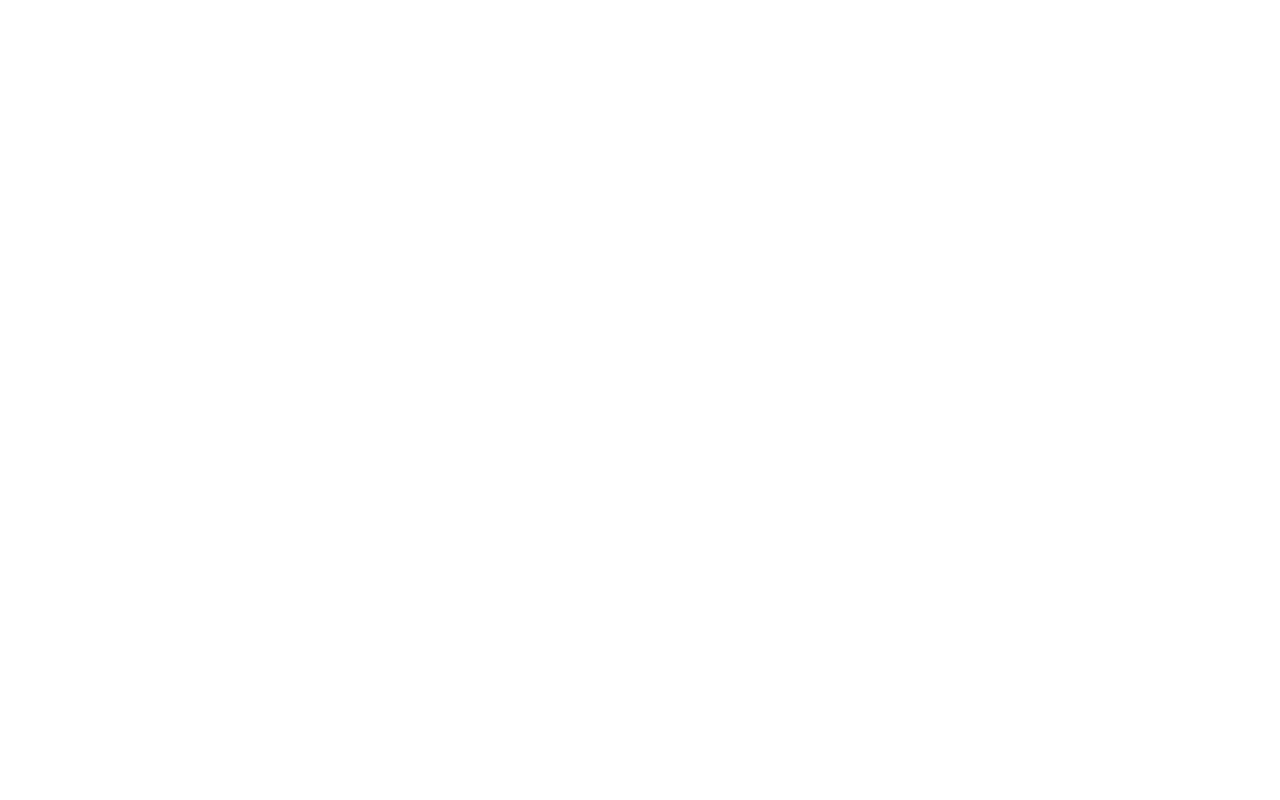
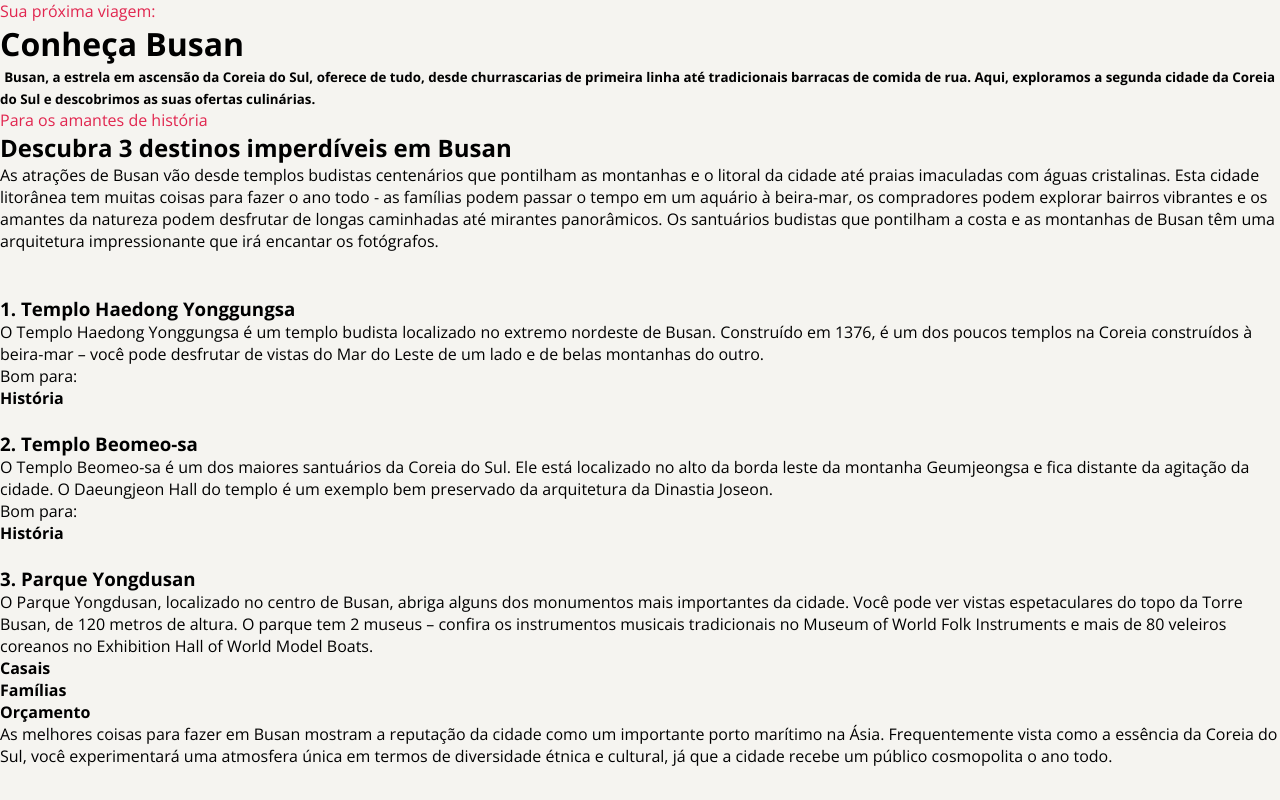
Before and after one commit to mjtavrs/local-turistico-trilha, a plain HTML site: page index.html in a window 1280 px wide. Drawn offline with nearby package versions, Linux system fonts and the light colour scheme.

Commit message:
feat: Incluir texto no index.html e estilizações iniciais no style.css

```diff
--- a/index.html
+++ b/index.html
@@ -11,37 +11,55 @@
     <link rel="stylesheet" href="style.css">
 </head>
 <body>
+    <div id="container">
         <header>
             <div>
-            <p></p>
-            <h1></h1>
+                <p class="headline">
+                    Sua próxima viagem:
+                </p>
+                <h1>
+                    Conheça Busan
+                </h1>
             </div>
             <div>
                 <img src="" alt="">
-            <small></small>
+                <small>
+                    Busan, a estrela em ascensão da Coreia do Sul, oferece de tudo, desde churrascarias de primeira linha até tradicionais barracas de comida de rua. Aqui, exploramos a segunda cidade da Coreia do Sul e descobrimos as suas ofertas culinárias.
+                </small>
             </div>
         </header>
         <main>
             <section>
                 <div>
-                <p>
-
+                    <p class="headline">
+                        Para os amantes de história
                     </p>
                     <h2>
-
+                        Descubra 3 destinos imperdíveis em Busan
                     </h2>
                 </div>
-            <p></p>
+                <p>
+                    As atrações de Busan vão desde templos budistas centenários que pontilham as montanhas e o litoral da cidade até praias imaculadas com águas cristalinas. Esta cidade litorânea tem muitas coisas para fazer o ano todo - as famílias podem passar o tempo em um aquário à beira-mar, os compradores podem explorar bairros vibrantes e os amantes da natureza podem desfrutar de longas caminhadas até mirantes panorâmicos.
+                    Os santuários budistas que pontilham a costa e as montanhas de Busan têm uma arquitetura impressionante que irá encantar os fotógrafos.
+                </p>
+                <img src="" alt="">
             </section>
             <section>
                 <div class="cardTravel">
                     <img src="" alt="">
                     <div>
-                    <h3></h3>
+                        <h3>
+                            1. Templo Haedong Yonggungsa
+                        </h3>
                         <div>
-                        <p></p>
+                            <p>
+                                O Templo Haedong Yonggungsa é um templo budista localizado no extremo nordeste de Busan. Construído em 1376, é um dos poucos templos na Coreia construídos à beira-mar – você pode desfrutar de vistas do Mar do Leste de um lado e de belas montanhas do outro.
+                            </p>
+                            <p>
+                                Bom para:
+                            </p>
                             <ul>
-                            <li></li>
+                                <li>História</li>
                             </ul>
                         </div>
                     </div>
@@ -49,11 +67,18 @@
                 <div class="cardTravel">
                     <img src="" alt="">
                     <div>
-                    <h3></h3>
+                        <h3>
+                            2. Templo Beomeo-sa
+                        </h3>
                         <div>
-                        <p></p>
+                            <p>
+                                O Templo Beomeo-sa é um dos maiores santuários da Coreia do Sul. Ele está localizado no alto da borda leste da montanha Geumjeongsa e fica distante da agitação da cidade. O Daeungjeon Hall do templo é um exemplo bem preservado da arquitetura da Dinastia Joseon.
+                            </p>
+                            <p>
+                                Bom para:
+                            </p>
                             <ul>
-                            <li></li>
+                                <li>História</li>
                             </ul>
                         </div>
                     </div>
@@ -61,11 +86,17 @@
                 <div class="cardTravel">
                     <img src="" alt="">
                     <div>
-                    <h3></h3>
+                        <h3>
+                            3. Parque Yongdusan
+                        </h3>
                         <div>
-                        <p></p>
+                            <p>
+                                O Parque Yongdusan, localizado no centro de Busan, abriga alguns dos monumentos mais importantes da cidade. Você pode ver vistas espetaculares do topo da Torre Busan, de 120 metros de altura. O parque tem 2 museus – confira os instrumentos musicais tradicionais no Museum of World Folk Instruments e mais de 80 veleiros coreanos no Exhibition Hall of World Model Boats.
+                            </p>
                             <ul>
-                            <li></li>
+                                <li>Casais</li>
+                                <li>Famílias</li>
+                                <li>Orçamento</li>
                             </ul>
                         </div>
                     </div>
@@ -73,8 +104,11 @@
             </section>
         </main>
         <footer>
-        <p></p>
+            <p>
+                As melhores coisas para fazer em Busan mostram a reputação da cidade como um importante porto marítimo na Ásia. Frequentemente vista como a essência da Coreia do Sul, você experimentará uma atmosfera única em termos de diversidade étnica e cultural, já que a cidade recebe um público cosmopolita o ano todo.
+            </p>
             <p></p>
         </footer>
+    </div>
 </body>
 </html>
--- a/style.css
+++ b/style.css
@@ -1,9 +1,20 @@
-:root {
-    font-weight: bold;
-}
-
 * {
     box-sizing: border-box;
     margin: 0;
     padding: 0;
 }
+
+body {
+    background-color: #f5f4f0;
+    height: 100dvh;
+    font-family: "Open Sans", sans-serif;
+    font-weight: bold;
+    font-size: 1rem;
+}
+
+p {
+    font-weight: normal;
+}
+.headline {
+    color: #e1264f;
+}
```
Lines whose indentation alone changed are shown as unchanged.
